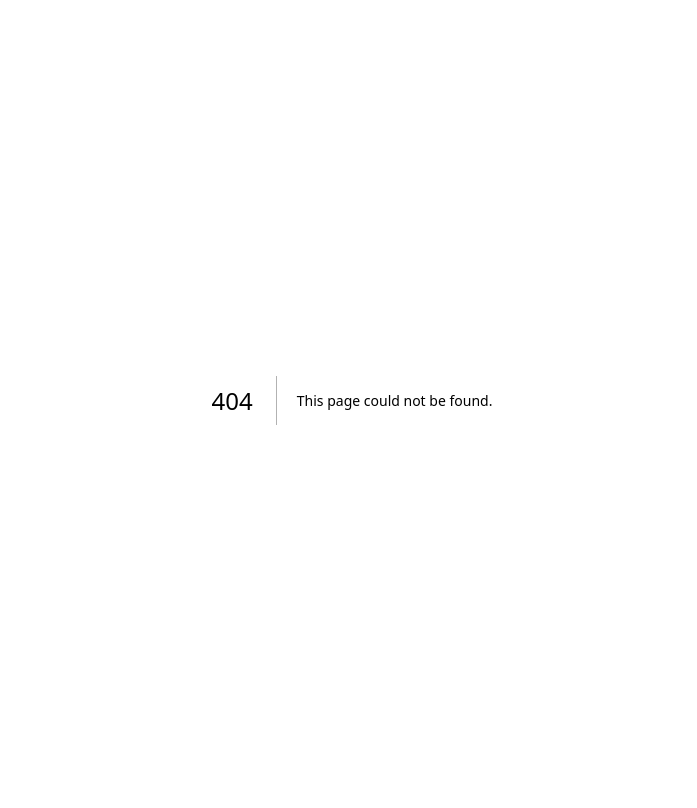
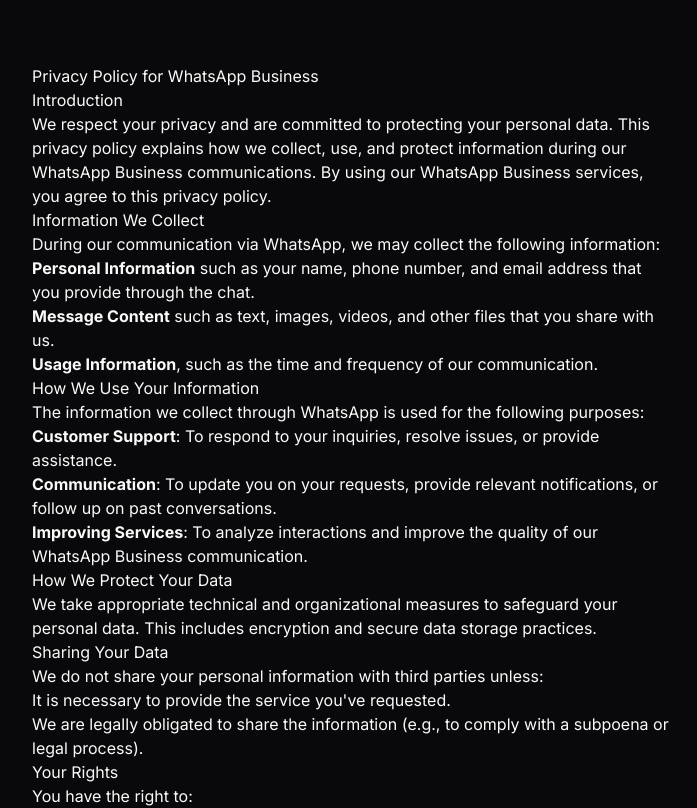
Before and after one commit to robingillessen/rg-portfolio, a Next.js app: page /privacy-policy in a window 1280 px wide. Before the commit this address had no page. Shown: the top 808 px of the page, without its empty margins (288-985 px from the left). Built offline with nearby package versions, Linux system fonts and the light colour scheme.

Commit message:
feat(ProjectDetails): enhance project descriptions with additional details and improve layout for better readability

```diff
--- /dev/null
+++ b/app/privacy-policy/page.tsx
@@ -0,0 +1,58 @@
+import MarkdownRenderer from "@/components/ui/MarkdownRenderer";
+import type { Metadata } from "next";
+
+export const metadata: Metadata = {
+  title: "Privacy Policy | WhatsApp Business",
+  description: "Read our privacy policy for WhatsApp Business communications.",
+  robots: {
+    index: false,
+    follow: false,
+  },
+};
+
+const privacyPolicy = `
+# Privacy Policy for WhatsApp Business
+
+## Introduction
+We respect your privacy and are committed to protecting your personal data. This privacy policy explains how we collect, use, and protect information during our WhatsApp Business communications. By using our WhatsApp Business services, you agree to this privacy policy.
+
+## Information We Collect
+During our communication via WhatsApp, we may collect the following information:
+- **Personal Information** such as your name, phone number, and email address that you provide through the chat.
+- **Message Content** such as text, images, videos, and other files that you share with us.
+- **Usage Information**, such as the time and frequency of our communication.
+
+## How We Use Your Information
+The information we collect through WhatsApp is used for the following purposes:
+- **Customer Support**: To respond to your inquiries, resolve issues, or provide assistance.
+- **Communication**: To update you on your requests, provide relevant notifications, or follow up on past conversations.
+- **Improving Services**: To analyze interactions and improve the quality of our WhatsApp Business communication.
+
+## How We Protect Your Data
+We take appropriate technical and organizational measures to safeguard your personal data. This includes encryption and secure data storage practices.
+
+## Sharing Your Data
+We do not share your personal information with third parties unless:
+- It is necessary to provide the service you've requested.
+- We are legally obligated to share the information (e.g., to comply with a subpoena or legal process).
+
+## Your Rights
+You have the right to:
+- Request access to the personal information we hold about you.
+- Correct any inaccuracies in your personal data.
+- Request the deletion of your personal information, subject to legal requirements.
+
+## Contact Us
+If you have any questions or concerns about this privacy policy or how we handle your data, please contact us via WhatsApp or at our provided email address.
+
+## Changes to This Privacy Policy
+We may update this privacy policy from time to time. Any changes will be communicated through WhatsApp or via email.
+`;
+
+export default function PrivacyPolicyPage() {
+  return (
+    <main className="max-w-2xl mx-auto py-16 px-4">
+      <MarkdownRenderer content={privacyPolicy} />
+    </main>
+  );
+}
--- /dev/null
+++ b/components/ui/MarkdownRenderer.tsx
@@ -0,0 +1,20 @@
+import React from "react";
+import ReactMarkdown from "react-markdown";
+
+interface MarkdownRendererProps {
+  content: string;
+  className?: string;
+}
+
+const MarkdownRenderer: React.FC<MarkdownRendererProps> = ({
+  content,
+  className,
+}) => {
+  return (
+    <div className={className}>
+      <ReactMarkdown>{content}</ReactMarkdown>
+    </div>
+  );
+};
+
+export default MarkdownRenderer;
```
